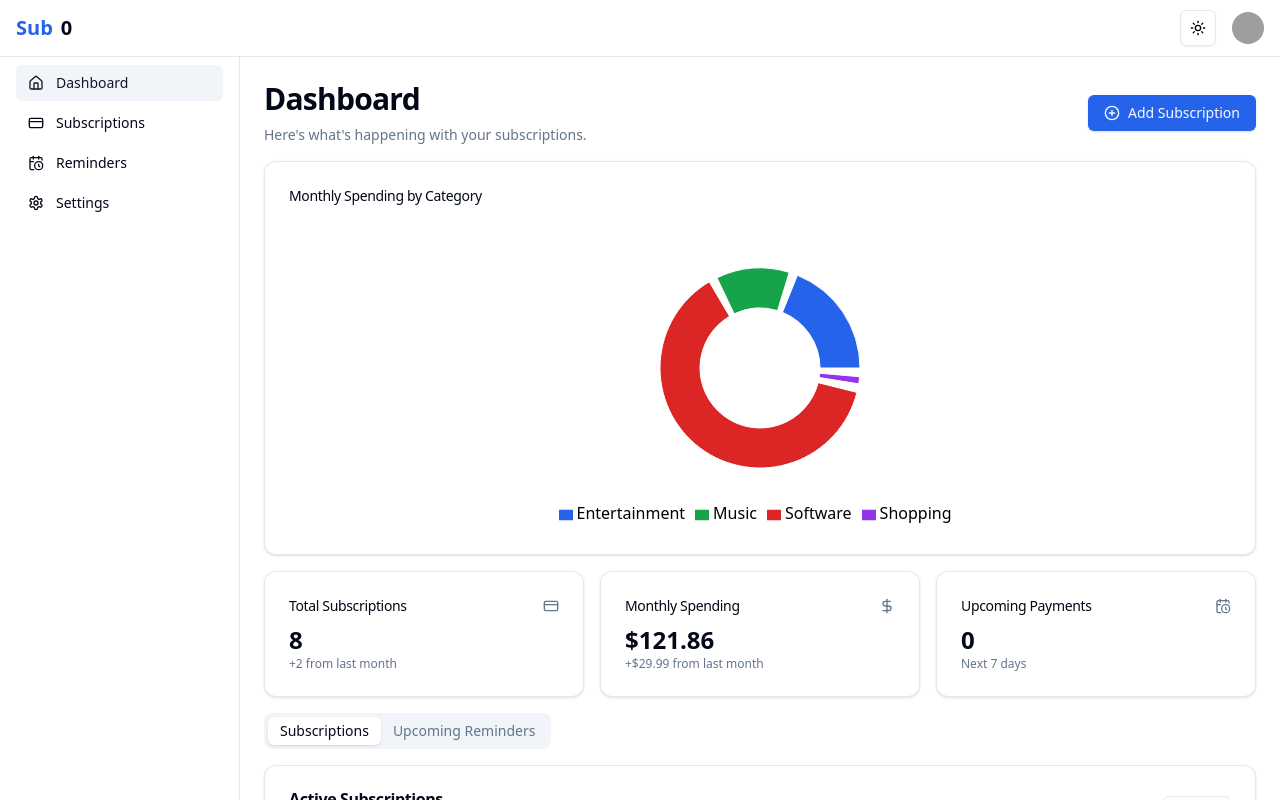
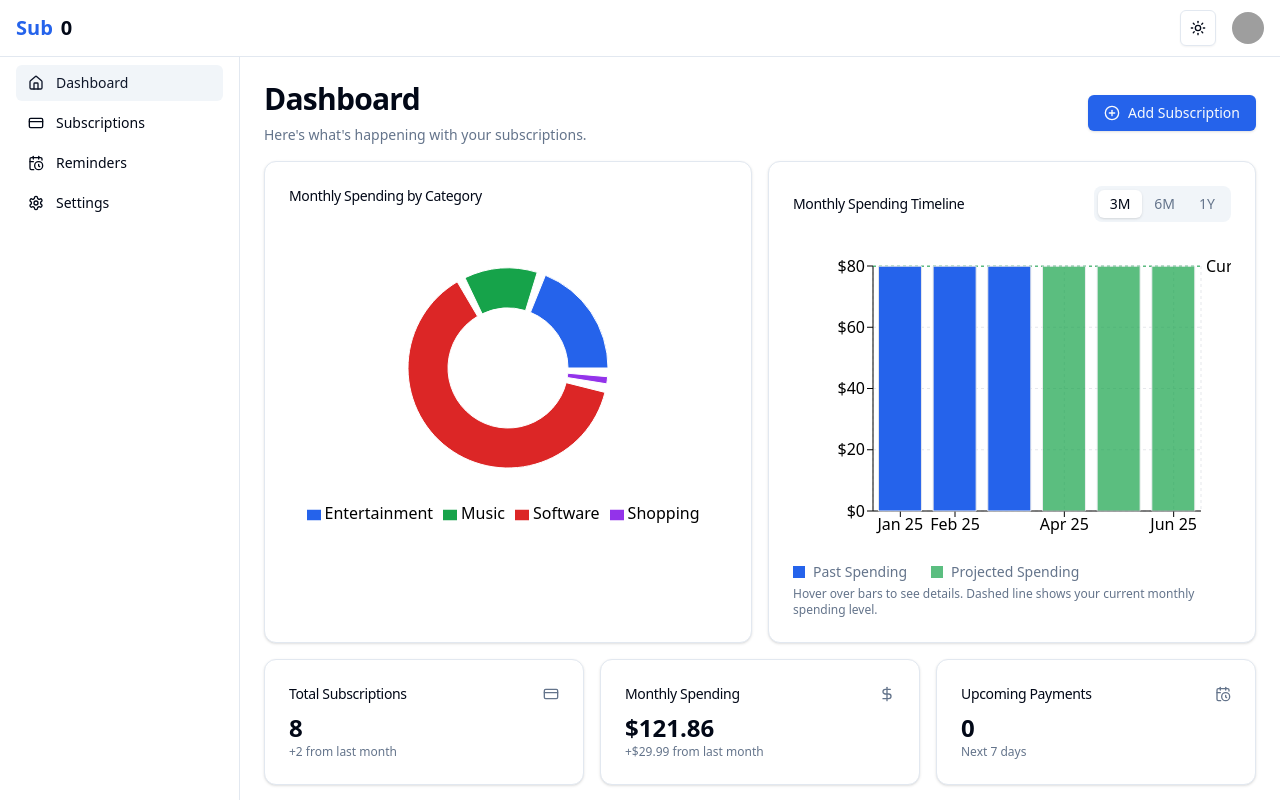
Before and after one commit to yaboytomas/subscription-tracker-front, a Next.js app: page /dashboard in a window 1280 px wide. Shown: the top 800 px of the page. Built offline with nearby package versions, Linux system fonts and the light colour scheme; grey boxes are pictures that could not be loaded.

Commit message:
added line graph correrctly

```diff
--- a/components/spending-graph.tsx
+++ b/components/spending-graph.tsx
@@ -2,12 +2,13 @@
 
 import { useState } from "react"
 import { Card, CardContent, CardHeader, CardTitle } from "@/components/ui/card"
-import { PieChart, Pie, Cell, ResponsiveContainer, Legend, Tooltip } from "recharts"
+import { PieChart, Pie, Cell, ResponsiveContainer, Legend, Tooltip, BarChart, Bar, XAxis, YAxis, CartesianGrid, ReferenceLine } from "recharts"
 import { useTheme } from "next-themes"
 import { Dialog, DialogContent, DialogDescription, DialogHeader, DialogTitle } from "@/components/ui/dialog"
 import { Button } from "@/components/ui/button"
 import { ScrollArea } from "@/components/ui/scroll-area"
 import { DollarSign } from "lucide-react"
+import { ToggleGroup, ToggleGroupItem } from "@/components/ui/toggle-group"
 
 // This would come from your data source
 const subscriptions = [
@@ -78,10 +79,86 @@ const COLORS = {
   ]
 }
 
+// Generate monthly data showing spending history and projections
+const generateTimeData = (months: number) => {
+  const data = []
+  const today = new Date()
+
+  // Calculate current total monthly spending
+  const currentMonthlyTotal = subscriptions.reduce((total, sub) => {
+    return total + (sub.billingCycle === "Yearly" ? sub.price / 12 : sub.price)
+  }, 0)
+
+  // For 1-year view, show Jan-Dec of current year
+  if (months === 12) {
+    const currentYear = today.getFullYear()
+
+    for (let month = 0; month < 12; month++) {
+      const date = new Date(currentYear, month, 1)
+      const monthKey = date.toLocaleDateString('en-US', { month: 'short', year: '2-digit' })
+      const isPast = date <= today
+      const isProjection = !isPast
+
+      // For this example, let's show some subscription changes
+      let monthTotal = currentMonthlyTotal
+      let changeText = ''
+
+      // Simulate some changes (you would replace this with real data)
+      if (monthKey === 'Feb 24') {
+        monthTotal -= 15.99 // Netflix wasn't subscribed yet
+        changeText = 'Before Netflix'
+      } else if (monthKey === 'Mar 24') {
+        monthTotal += 14.99 // Will add new gaming subscription
+        changeText = '+ Gaming Sub ($14.99)'
+      } else if (monthKey === 'May 24') {
+        monthTotal -= 52.99 // Planning to cancel Adobe
+        changeText = '- Adobe CC ($52.99)'
+      }
+
+      data.push({
+        month: monthKey,
+        amount: parseFloat(monthTotal.toFixed(2)),
+        isProjection,
+        changeText
+      })
+    }
+  } else {
+    // For 3M and 6M views, show rolling months including projections
+    for (let i = months - 1; i >= -3; i--) {
+      const date = new Date(today.getFullYear(), today.getMonth() - i, 1)
+      const monthKey = date.toLocaleDateString('en-US', { month: 'short', year: '2-digit' })
+
+      let monthTotal = currentMonthlyTotal
+      let changeText = ''
+
+      if (monthKey === 'Feb 24') {
+        monthTotal -= 15.99
+        changeText = 'Before Netflix'
+      } else if (monthKey === 'Mar 24') {
+        monthTotal += 14.99
+        changeText = '+ Gaming Sub ($14.99)'
+      } else if (monthKey === 'May 24') {
+        monthTotal -= 52.99
+        changeText = '- Adobe CC ($52.99)'
+      }
+
+      data.push({
+        month: monthKey,
+        amount: parseFloat(monthTotal.toFixed(2)),
+        isProjection: i < 0,
+        changeText
+      })
+    }
+  }
+
+  return data
+}
+
 export function SpendingGraph() {
   const { theme } = useTheme()
   const [openDialog, setOpenDialog] = useState(false)
   const [selectedCategory, setSelectedCategory] = useState<string | null>(null)
+  const [timeRange, setTimeRange] = useState("3")
 
   const colors = theme === 'dark' ? COLORS.dark : COLORS.light
 
@@ -96,8 +173,11 @@ export function SpendingGraph() {
 
   const totalSpending = data.reduce((sum, item) => sum + item.value, 0)
 
+  const timeData = generateTimeData(parseInt(timeRange))
+  const currentTotal = timeData.find(d => !d.isProjection)?.amount || 0
+
   return (
-    <>
+    <div className="grid gap-4 md:grid-cols-2">
       <Card className="w-full cursor-pointer transition-all hover:shadow-md" onClick={() => setOpenDialog(true)}>
         <CardHeader>
           <CardTitle className="text-sm font-medium">Monthly Spending by Category</CardTitle>
@@ -157,6 +237,100 @@ export function SpendingGraph() {
         </CardContent>
       </Card>
 
+      <Card className="w-full">
+        <CardHeader>
+          <div className="flex items-center justify-between">
+            <CardTitle className="text-sm font-medium">Monthly Spending Timeline</CardTitle>
+            <ToggleGroup type="single" value={timeRange} onValueChange={(value) => value && setTimeRange(value)}>
+              <ToggleGroupItem value="3" aria-label="3 Months">
+                3M
+              </ToggleGroupItem>
+              <ToggleGroupItem value="6" aria-label="6 Months">
+                6M
+              </ToggleGroupItem>
+              <ToggleGroupItem value="12" aria-label="1 Year">
+                1Y
+              </ToggleGroupItem>
+            </ToggleGroup>
+          </div>
+        </CardHeader>
+        <CardContent>
+          <div className="h-[300px]">
+            <ResponsiveContainer width="100%" height="100%">
+              <BarChart data={timeData} margin={{ top: 20, right: 30, left: 20, bottom: 5 }}>
+                <CartesianGrid strokeDasharray="3 3" stroke={theme === 'dark' ? 'hsl(var(--border))' : '#e5e7eb'} />
+                <XAxis
+                  dataKey="month"
+                  stroke={theme === 'dark' ? 'hsl(var(--card-foreground))' : '#000000'}
+                />
+                <YAxis
+                  stroke={theme === 'dark' ? 'hsl(var(--card-foreground))' : '#000000'}
+                  tickFormatter={(value) => `$${value}`}
+                />
+                <Tooltip
+                  contentStyle={{
+                    backgroundColor: theme === 'dark' ? 'hsl(var(--card))' : '#ffffff',
+                    borderColor: theme === 'dark' ? 'hsl(var(--border))' : '#e5e7eb',
+                    borderRadius: '0.5rem',
+                    padding: '0.75rem',
+                    color: theme === 'dark' ? 'hsl(var(--card-foreground))' : '#000000',
+                  }}
+                  formatter={(value: number, name: string, props: any) => {
+                    const entry = props.payload
+                    const parts = [`$${value.toFixed(2)} per month`]
+                    if (entry.changeText) {
+                      parts.push(entry.changeText)
+                    }
+                    if (entry.isProjection) {
+                      parts.push('(Projected)')
+                    }
+                    return [parts.join('\n'), '']
+                  }}
+                />
+                {/* Current spending reference line */}
+                <ReferenceLine
+                  y={currentTotal}
+                  stroke={colors[1]}
+                  strokeDasharray="3 3"
+                  label={{
+                    value: 'Current',
+                    fill: theme === 'dark' ? 'hsl(var(--card-foreground))' : '#000000',
+                    position: 'right'
+                  }}
+                />
+                {/* Past months */}
+                <Bar
+                  dataKey="amount"
+                  fill={colors[0]}
+                  opacity={(entry) => entry.isProjection ? 0.7 : 1}
+                  stroke={theme === 'dark' ? 'hsl(var(--border))' : '#e5e7eb'}
+                  strokeWidth={1}
+                >
+                  {timeData.map((entry, index) => (
+                    <Cell
+                      key={`cell-${index}`}
+                      fill={entry.isProjection ? colors[1] : colors[0]}
+                      opacity={entry.isProjection ? 0.7 : 1}
+                    />
+                  ))}
+                </Bar>
+              </BarChart>
+            </ResponsiveContainer>
+          </div>
+          <div className="mt-4 space-y-1 text-sm text-muted-foreground">
+            <div className="flex items-center gap-2">
+              <span className="h-3 w-3" style={{ backgroundColor: colors[0] }}></span>
+              <span>Past Spending</span>
+              <span className="h-3 w-3 ml-4" style={{ backgroundColor: colors[1], opacity: 0.7 }}></span>
+              <span>Projected Spending</span>
+            </div>
+            <p className="text-xs">
+              Hover over bars to see details. Dashed line shows your current monthly spending level.
+            </p>
+          </div>
+        </CardContent>
+      </Card>
+
       <Dialog open={openDialog} onOpenChange={setOpenDialog}>
         <DialogContent className="sm:max-w-[600px]">
           <DialogHeader>
@@ -211,6 +385,6 @@ export function SpendingGraph() {
           </div>
         </DialogContent>
       </Dialog>
-    </>
+    </div>
   )
 }
--- /dev/null
+++ b/components/ui/toggle-group.tsx
@@ -0,0 +1,39 @@
+"use client"
+
+import * as React from "react"
+import * as ToggleGroupPrimitive from "@radix-ui/react-toggle-group"
+import { cn } from "@/lib/utils"
+
+const ToggleGroup = React.forwardRef<
+  React.ElementRef<typeof ToggleGroupPrimitive.Root>,
+  React.ComponentPropsWithoutRef<typeof ToggleGroupPrimitive.Root>
+>(({ className, ...props }, ref) => (
+  <ToggleGroupPrimitive.Root
+    ref={ref}
+    className={cn(
+      "inline-flex h-9 items-center justify-center rounded-lg bg-muted p-1 text-muted-foreground",
+      className
+    )}
+    {...props}
+  />
+))
+ToggleGroup.displayName = ToggleGroupPrimitive.Root.displayName
+
+const ToggleGroupItem = React.forwardRef<
+  React.ElementRef<typeof ToggleGroupPrimitive.Item>,
+  React.ComponentPropsWithoutRef<typeof ToggleGroupPrimitive.Item>
+>(({ className, children, ...props }, ref) => (
+  <ToggleGroupPrimitive.Item
+    ref={ref}
+    className={cn(
+      "inline-flex items-center justify-center whitespace-nowrap rounded-md px-3 py-1 text-sm font-medium ring-offset-background transition-all hover:bg-background hover:text-foreground focus-visible:outline-none focus-visible:ring-2 focus-visible:ring-ring focus-visible:ring-offset-2 disabled:pointer-events-none disabled:opacity-50 data-[state=on]:bg-background data-[state=on]:text-foreground data-[state=on]:shadow",
+      className
+    )}
+    {...props}
+  >
+    {children}
+  </ToggleGroupPrimitive.Item>
+))
+ToggleGroupItem.displayName = ToggleGroupPrimitive.Item.displayName
+
+export { ToggleGroup, ToggleGroupItem }
--- a/package.json
+++ b/package.json
@@ -21,6 +21,7 @@
     "@radix-ui/react-switch": "^1.1.3",
     "@radix-ui/react-tabs": "^1.1.3",
     "@radix-ui/react-toast": "^1.2.6",
+    "@radix-ui/react-toggle-group": "^1.1.2",
     "class-variance-authority": "^0.7.1",
     "clsx": "^2.1.1",
     "date-fns": "^3.6.0",
```
Also changed, not shown: 1 other file (tests, documents, lock files or other folders).
